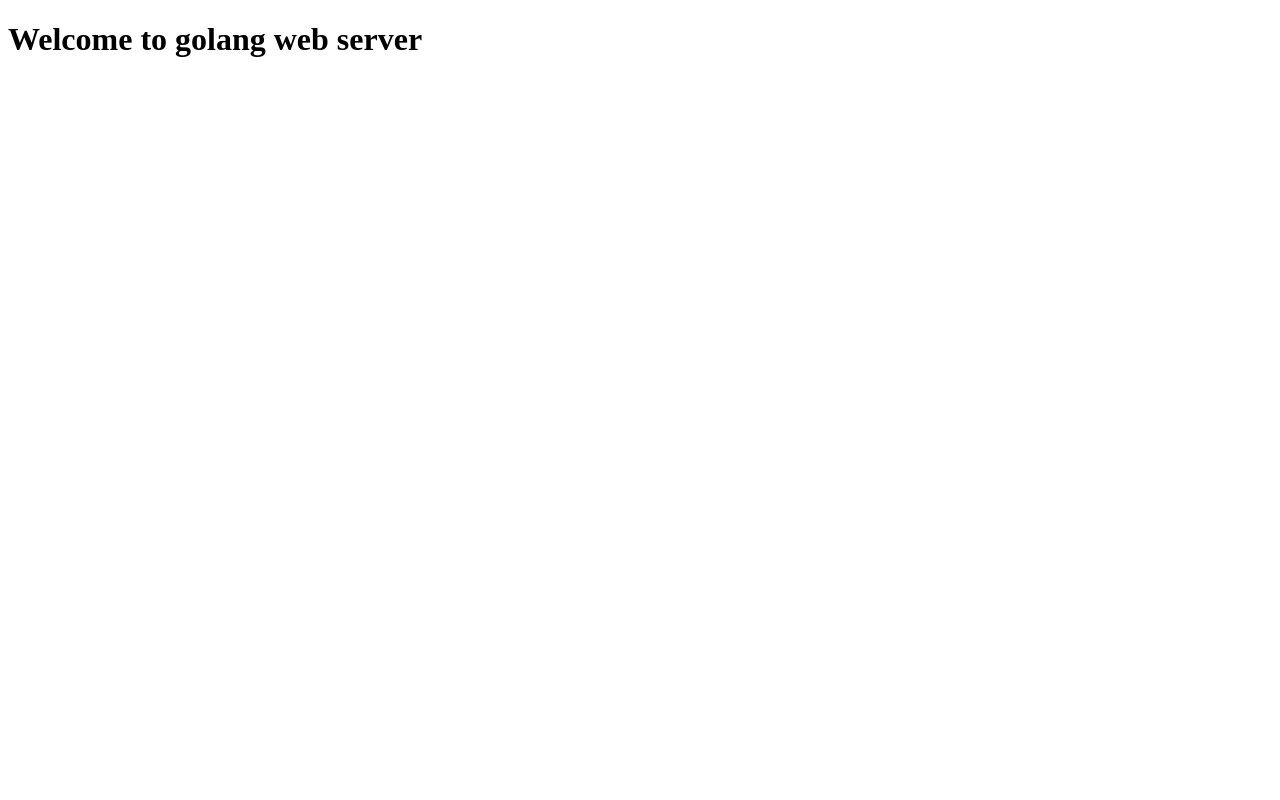
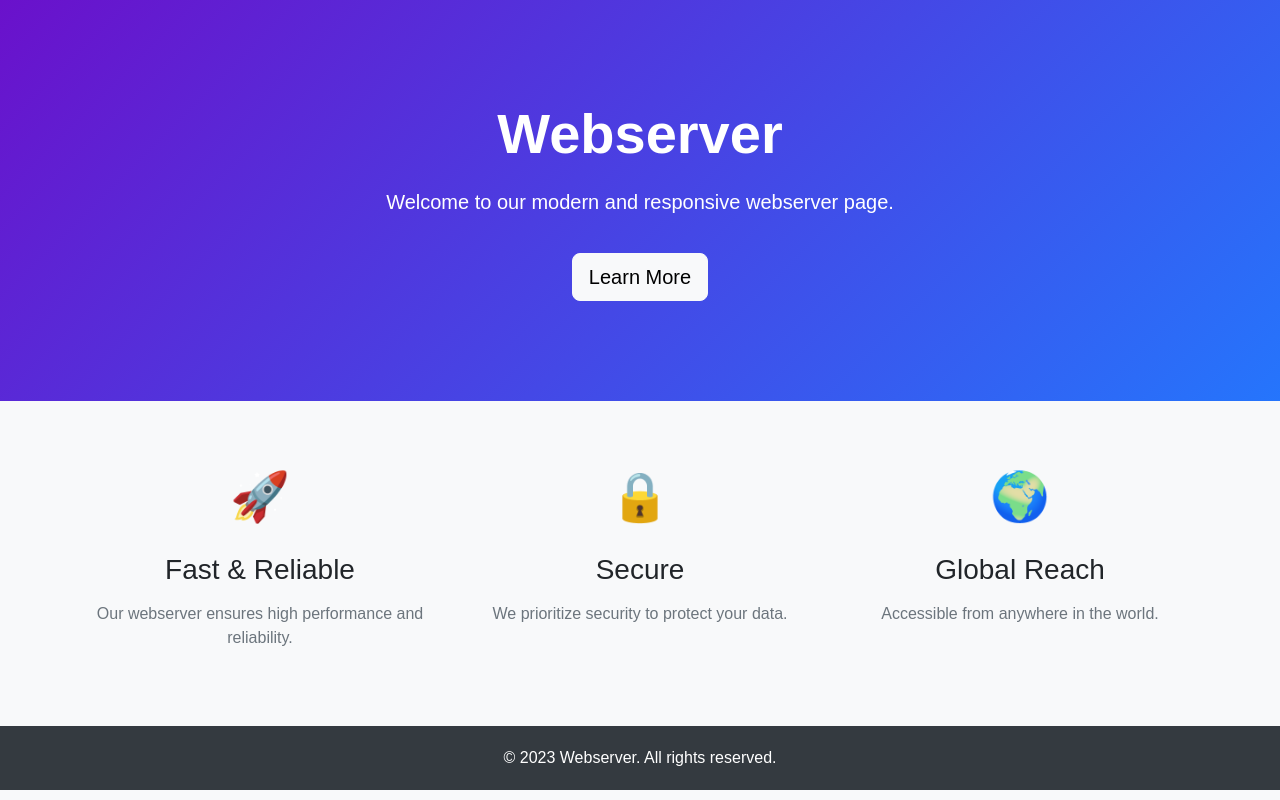
Before and after one commit to mohamed-ait/GolangProjects, a plain HTML site: page WebServer/static/index.html in a window 1280 px wide. Drawn offline with nearby package versions, Linux system fonts and the light colour scheme.

Commit message:
Updated WebServer/static/index.html

```diff
--- a/WebServer/static/index.html
+++ b/WebServer/static/index.html
@@ -3,9 +3,54 @@
 <head>
     <meta charset="UTF-8">
     <meta name="viewport" content="width=device-width, initial-scale=1.0">
-    <title>Golang Web Server</title>
+    <title>Webserver</title>
+    <!-- Bootstrap 5 CSS -->
+    <link href="https://cdn.jsdelivr.net/npm/bootstrap@5.3.0/dist/css/bootstrap.min.css" rel="stylesheet">
+    <!-- Custom CSS -->
+    <link rel="stylesheet" href="styles.css">
 </head>
 <body>
-    <h1>Welcome to golang web server</h1>
+
+    <!-- Hero Section -->
+    <section class="hero-section">
+        <div class="container">
+            <h1>Webserver</h1>
+            <p>Welcome to our modern and responsive webserver page.</p>
+            <a href="#features" class="btn btn-light btn-lg">Learn More</a>
+        </div>
+    </section>
+
+    <!-- Features Section -->
+    <section id="features" class="features-section">
+        <div class="container">
+            <div class="row text-center">
+                <div class="col-md-4">
+                    <div class="feature-icon">🚀</div>
+                    <h3>Fast & Reliable</h3>
+                    <p>Our webserver ensures high performance and reliability.</p>
+                </div>
+                <div class="col-md-4">
+                    <div class="feature-icon">🔒</div>
+                    <h3>Secure</h3>
+                    <p>We prioritize security to protect your data.</p>
+                </div>
+                <div class="col-md-4">
+                    <div class="feature-icon">🌍</div>
+                    <h3>Global Reach</h3>
+                    <p>Accessible from anywhere in the world.</p>
+                </div>
+            </div>
+        </div>
+    </section>
+
+    <!-- Footer -->
+    <footer class="footer">
+        <div class="container">
+            <p>&copy; 2023 Webserver. All rights reserved.</p>
+        </div>
+    </footer>
+
+    <!-- Bootstrap 5 JS (Optional) -->
+    <script src="https://cdn.jsdelivr.net/npm/bootstrap@5.3.0/dist/js/bootstrap.bundle.min.js"></script>
 </body>
 </html>
```
